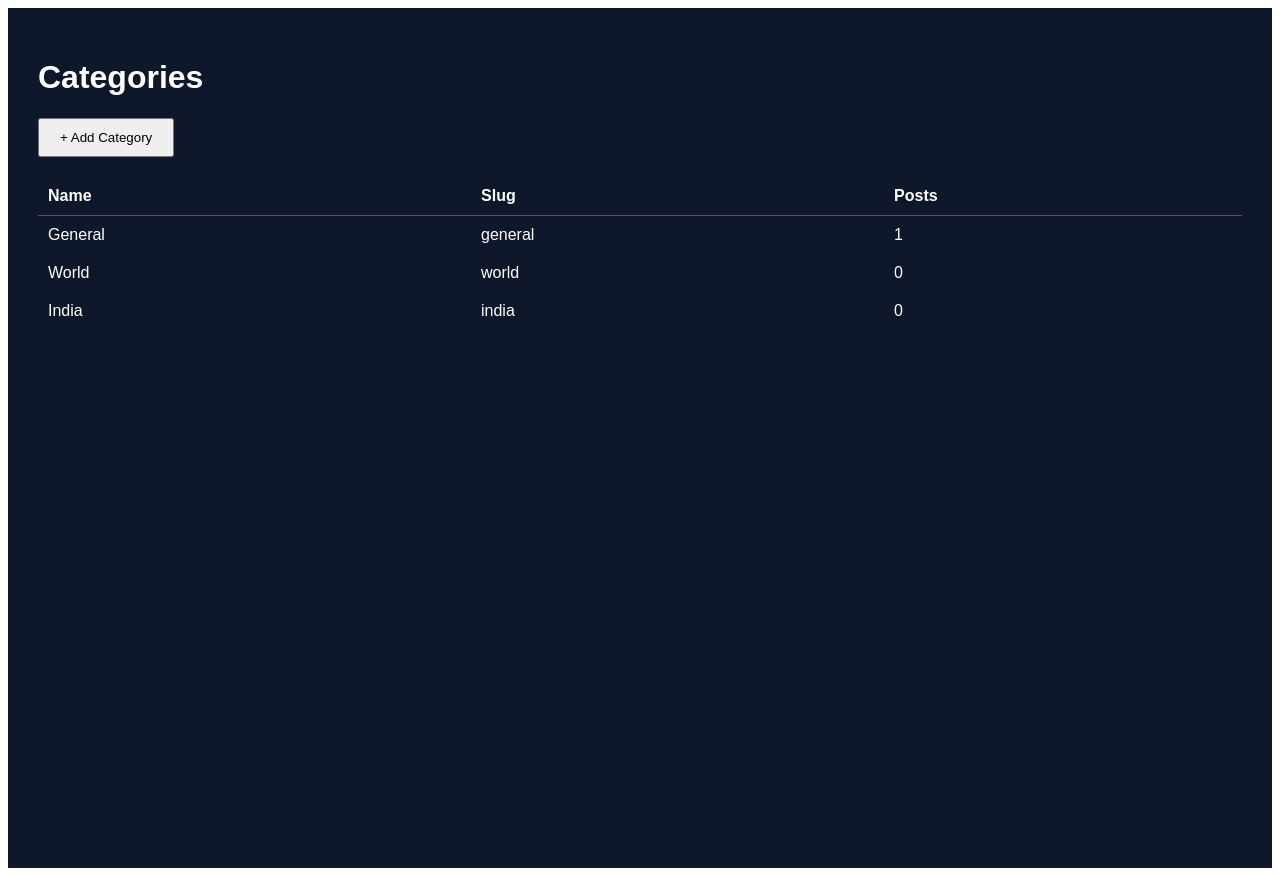
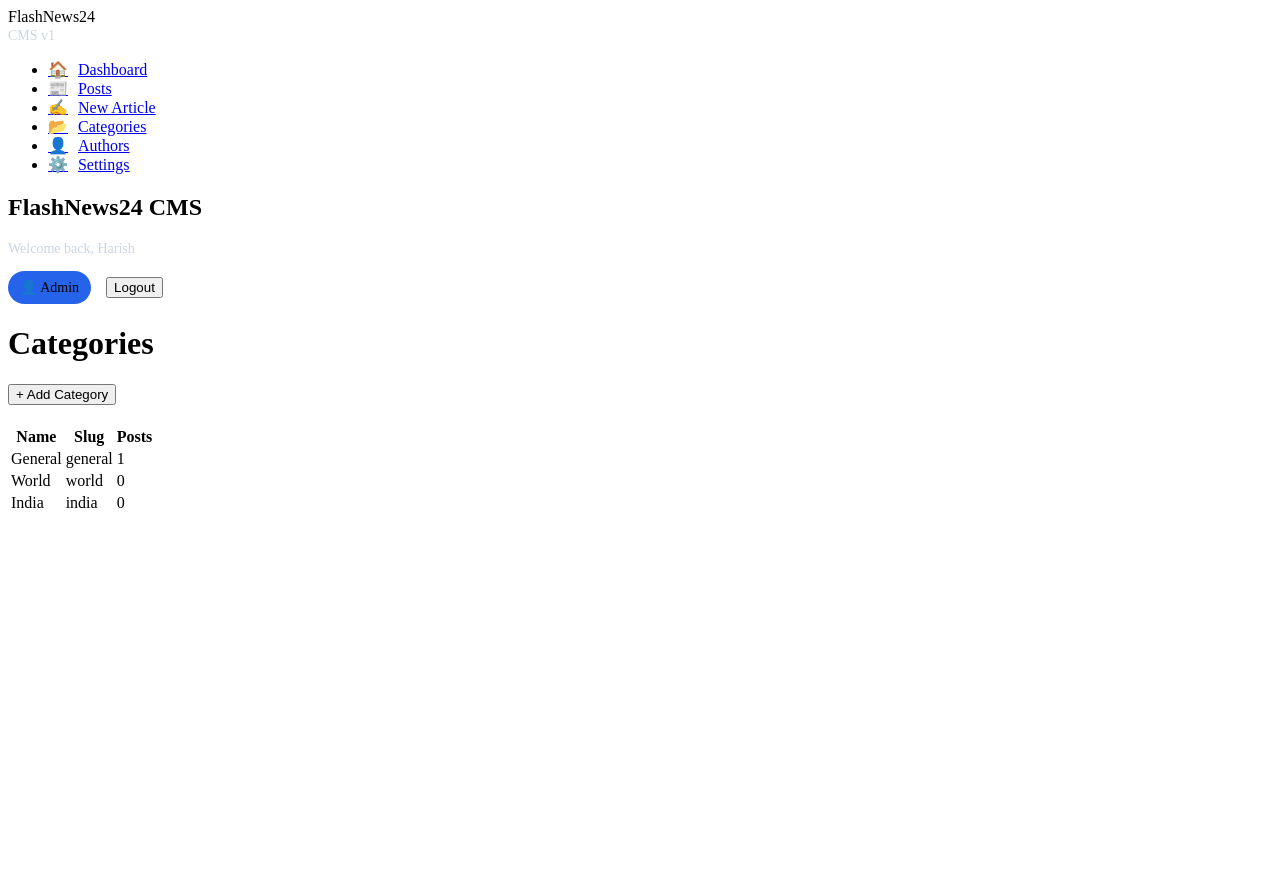
Before and after one commit to Hed3900/flashnews24-cms, a React (Vite) app: page /categories in a window 1280 px wide. After the commit the page ends 800 px from the top, so only its background shows below. Built offline with nearby package versions, Linux system fonts and the light colour scheme.

Commit message:
Update Categories.jsx

```diff
--- a/src/pages/Categories.jsx
+++ b/src/pages/Categories.jsx
@@ -1,3 +1,5 @@
+import Layout from "../components/Layout";
+
 function Categories() {
   const categories = [
     {
@@ -21,58 +23,33 @@ function Categories() {
   ];
 
   return (
-    <div
-      style={{
-        minHeight: "100vh",
-        background: "#0f172a",
-        color: "#ffffff",
-        padding: "30px",
-        fontFamily: "Arial, sans-serif",
-      }}
-    >
+    <Layout>
       <h1>Categories</h1>
 
-      <button
-        style={{
-          padding: "10px 20px",
-          marginBottom: "20px",
-          cursor: "pointer",
-        }}
-      >
+      <button className="btn" style={{ marginBottom: "20px" }}>
         + Add Category
       </button>
 
-      <table
-        style={{
-          width: "100%",
-          borderCollapse: "collapse",
-        }}
-      >
+      <table>
         <thead>
           <tr>
-            <th style={{ padding: "10px", borderBottom: "1px solid #555", textAlign: "left" }}>
-              Name
-            </th>
-            <th style={{ padding: "10px", borderBottom: "1px solid #555", textAlign: "left" }}>
-              Slug
-            </th>
-            <th style={{ padding: "10px", borderBottom: "1px solid #555", textAlign: "left" }}>
-              Posts
-            </th>
+            <th>Name</th>
+            <th>Slug</th>
+            <th>Posts</th>
           </tr>
         </thead>
 
         <tbody>
           {categories.map((category) => (
             <tr key={category.id}>
-              <td style={{ padding: "10px" }}>{category.name}</td>
-              <td style={{ padding: "10px" }}>{category.slug}</td>
-              <td style={{ padding: "10px" }}>{category.posts}</td>
+              <td>{category.name}</td>
+              <td>{category.slug}</td>
+              <td>{category.posts}</td>
             </tr>
           ))}
         </tbody>
       </table>
-    </div>
+    </Layout>
   );
 }
 
```
